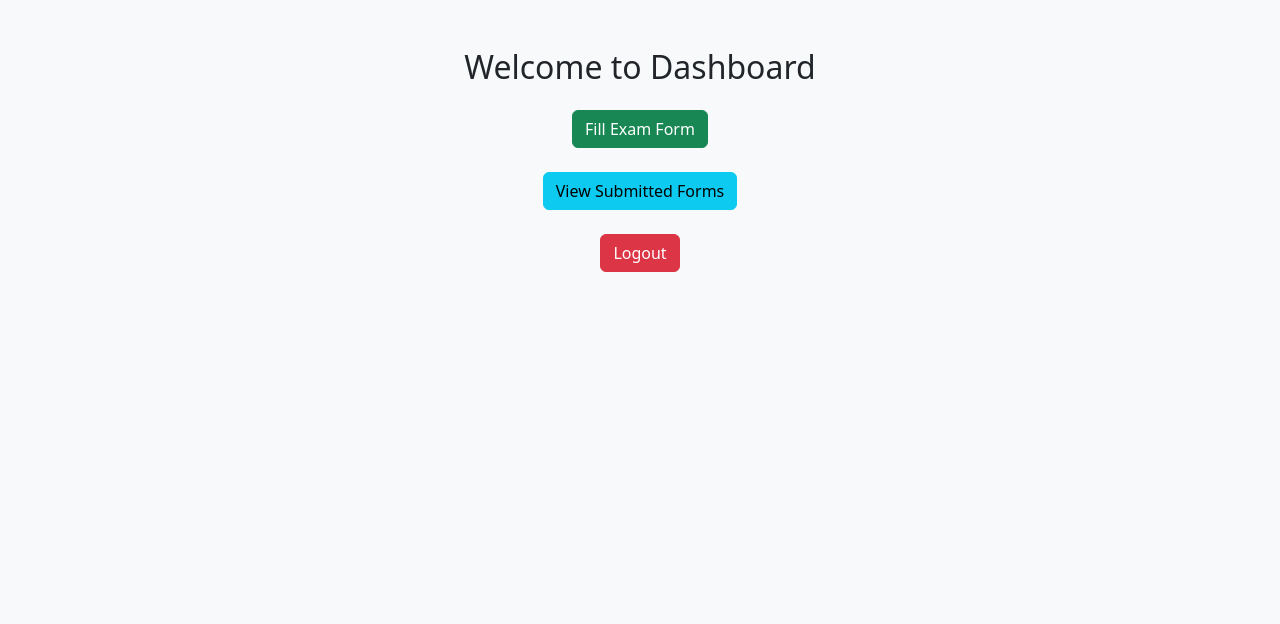
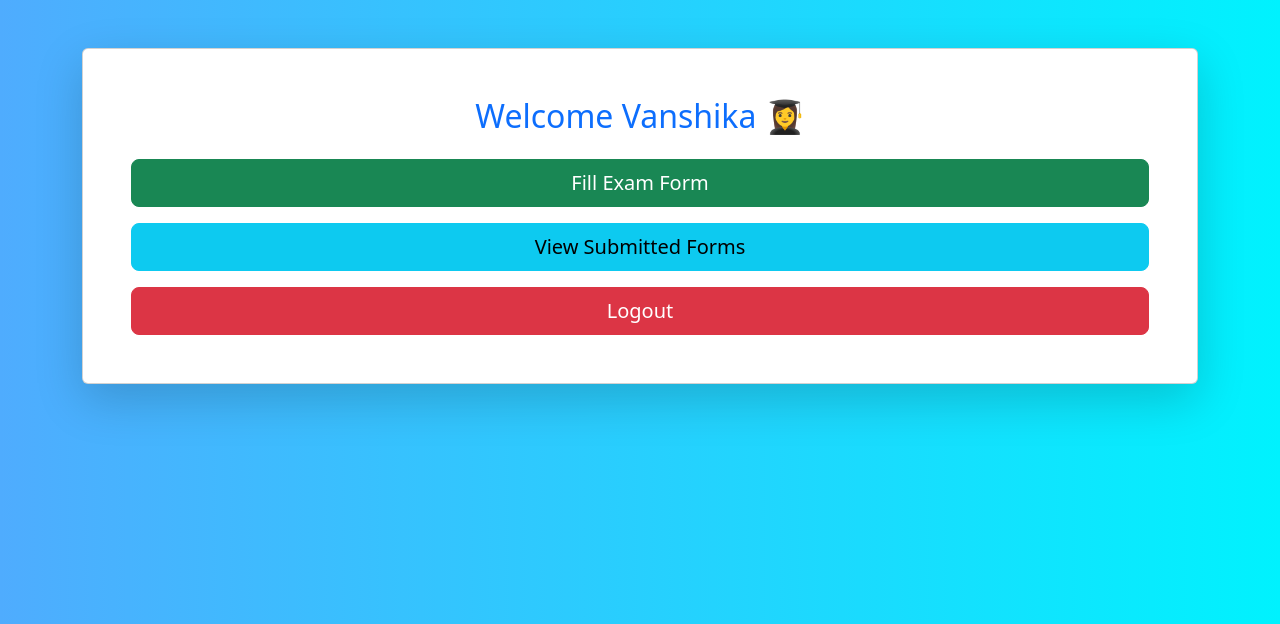
Before and after one commit to KartikBudhraja03/exam-portal, a Django app: template portal/templates/dashboard.html in a window 1280 px wide. Shown: the top 624 px of the page. Run offline with Django 3.2, Linux system fonts and the light colour scheme; the template is opened without the code that fills it, so the values that code supplies are empty.

Commit message:
Vanshika project

```diff
--- a/portal/templates/dashboard.html
+++ b/portal/templates/dashboard.html
@@ -4,21 +4,16 @@
     <title>Dashboard</title>
     <link href="https://cdn.jsdelivr.net/npm/bootstrap@5.3.0/dist/css/bootstrap.min.css" rel="stylesheet">
 </head>
-<body class="bg-light">
+<body style="background: linear-gradient(to right, #4facfe, #00f2fe);">
 
 <div class="container mt-5 text-center">
-    <h2>Welcome to Dashboard</h2>
+    <div class="card p-5 shadow-lg">
+        <h2 class="mb-4 text-primary">Welcome Vanshika 👩‍🎓</h2>
 
-    <!-- Fill Form Button -->
-    <a href="/form/" class="btn btn-success mt-3">Fill Exam Form</a>
-
-    <!-- View Submitted Forms Button -->
-    <br><br>
-    <a href="/view/" class="btn btn-info">View Submitted Forms</a>
-
-    <!-- Logout Button -->
-    <br><br>
-    <a href="/logout/" class="btn btn-danger">Logout</a>
+        <a href="/form/" class="btn btn-success btn-lg w-100 mb-3">Fill Exam Form</a>
+        <a href="/view/" class="btn btn-info btn-lg w-100 mb-3">View Submitted Forms</a>
+        <a href="/logout/" class="btn btn-danger btn-lg w-100">Logout</a>
+    </div>
 </div>
 
 </body>
```
Also changed, not shown: portal/templates/exam_form.html (+5 -3 lines), portal/templates/login.html (+11 -8 lines), portal/templates/success.html (+3 -13 lines), README.txt, db.sqlite3 (added).
